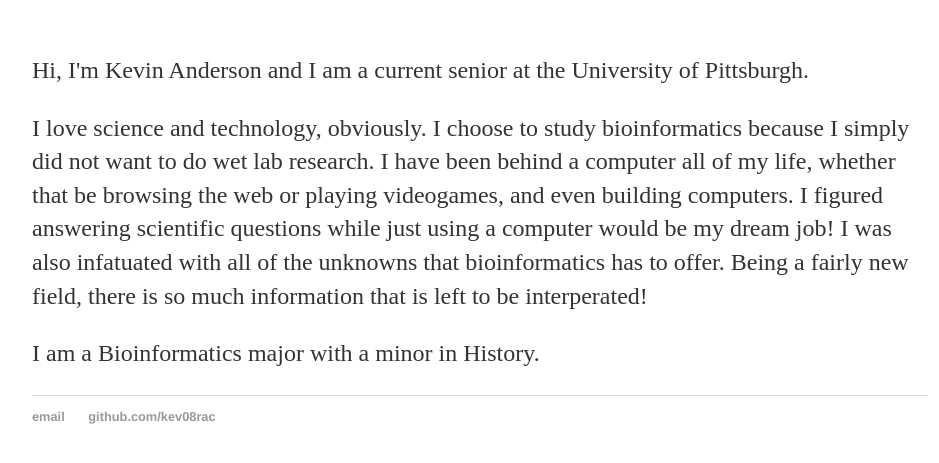
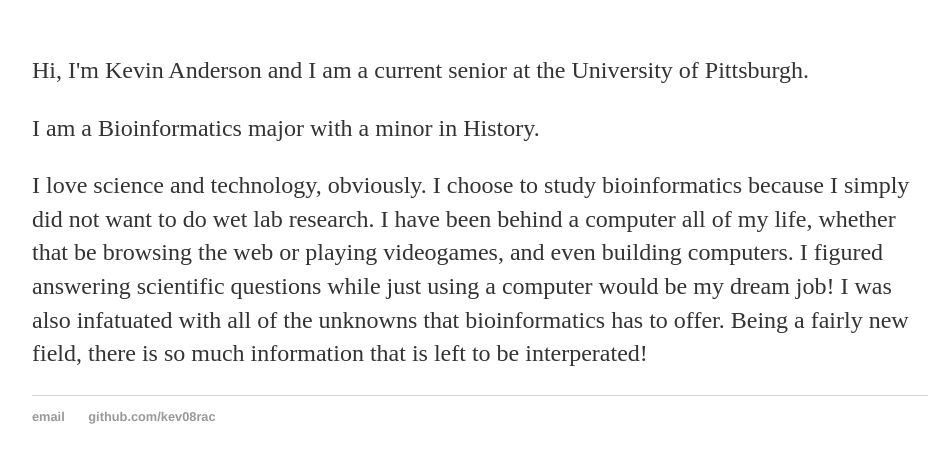
Before and after one commit to kev08rac/kev08rac.github.io, a Jekyll site: the page built from index.html, in a window 1280 px wide, cut to the strip 278-741 px from the top of the page. Shown: the whole strip, without its empty margins (160-1099 px from the left). Built offline with Jekyll 4.4.1, drawn with Linux system fonts in a browser that asks for light colours; part of the change alters nothing that is shown.

```diff
--- a/index.html
+++ b/index.html
@@ -9,7 +9,7 @@ title: Kevin Anderson
 
 	<div itemscope itemtype="http://data-vocabulary.org/Person" class="col-sm-8">
 		<p class="lead">Hi, I'm <span itemprop="name">Kevin Anderson</span> and I am a current senior at the University of Pittsburgh.</p>
+		<p>I am a Bioinformatics major with a minor in History.</p>
 		<p>I love science and technology, obviously. I choose to study bioinformatics because I simply did not want to do wet lab research. I have been behind a computer all of my life, whether that be browsing the web or playing videogames, and even building computers. I figured answering scientific questions while just using a computer would be my dream job! I was also infatuated with all of the unknowns that bioinformatics has to offer. Being a fairly new field, there is so much information that is left to be interperated!</p>
-		<p>I am a Bioinformatics major with a minor in History.</p>
 	</div>
 </div>
```
